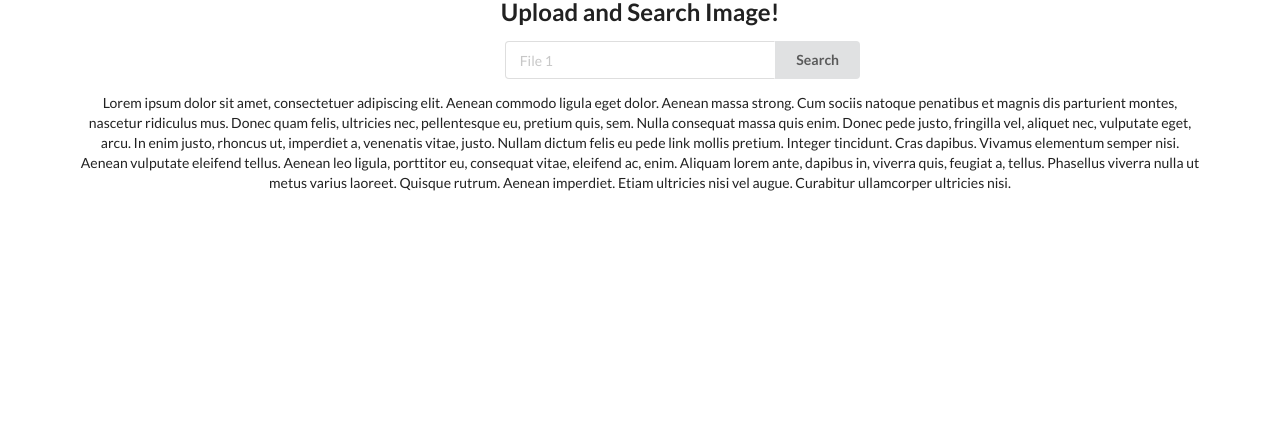
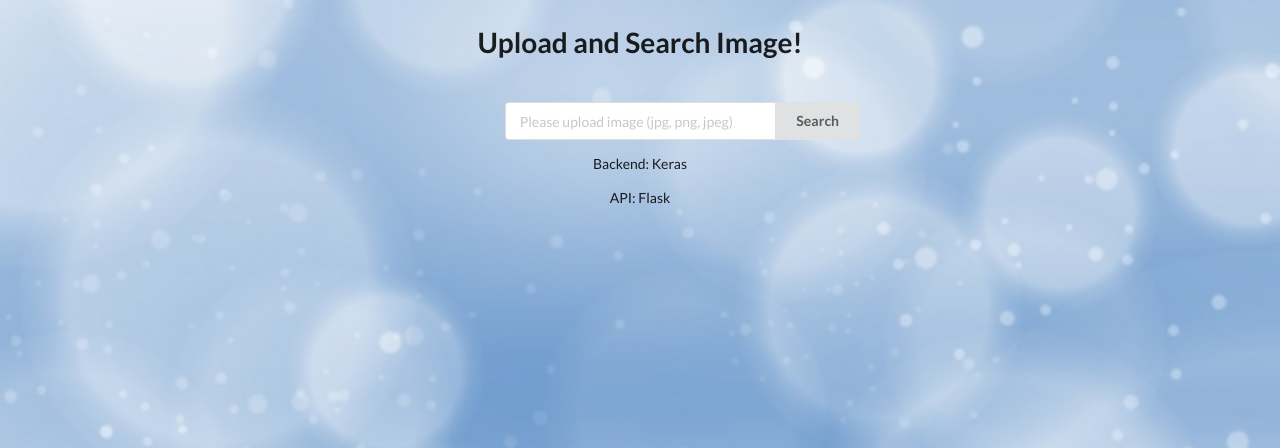
Before and after one commit to tiruka/imgsearch, a Flask app: page / in a window 1280 px wide. Shown: the top 448 px of the page. Run offline with Flask 2, Linux system fonts and the light colour scheme.

Commit message:
templates are modified

```diff
--- a/app.py
+++ b/app.py
@@ -47,6 +47,7 @@ def upload_file():
             return render_template('result.html',
                                     original_img_url=filepath,
                                     predicted_img_url=predicted_img_url,
+                                    image_name=image_name,
                                     percentage=percentage,)
 
     return render_template('index.html')
--- a/static/css/style.css
+++ b/static/css/style.css
@@ -1,7 +1,3 @@
-body {
-    padding: 1em;
-  }
-
-  .ui.action.input input[type="file"] {
-    display: none;
-  }
+.ui.action.input input[type="file"] {
+  display: none;
+}
--- a/templates/base.html
+++ b/templates/base.html
@@ -2,7 +2,7 @@
 <html lang="en">
 <head>
     <meta charset="UTF-8">
-    <link rel="stylesheet" href="/static/css/style.css" />
+    <link rel="stylesheet" href="static/css/style.css" />
     <link rel="stylesheet" href="//cdn.jsdelivr.net/npm/semantic-ui@2.4.2/dist/semantic.min.css" />
     <script
       src="https://code.jquery.com/jquery-2.2.4.min.js"
@@ -10,12 +10,8 @@
       crossorigin="anonymous"></script>
     <title>Image Search</title>
 </head>
-<body>
-  <div class="container">
-    <div class="row">
-        {% block content %}
-        {% endblock %}
-    </div>
-  </div>
+<body style='background-image: url("static/background/backgroundimage.jpeg");background-size:cover;background-position: center center;background-repeat: no-repeat;'>
+  {% block content %}
+  {% endblock %}
 </body>
 </html>
--- a/templates/index.html
+++ b/templates/index.html
@@ -1,29 +1,19 @@
 {% extends "base.html" %}
 {% block content %}
 
+<h1 class="ui center aligned header" style="padding:1em">Upload and Search Image!</h1>
 <div class="ui center aligned container">
-  <h2 class="ui header">Upload and Search Image!</h2>
   <p>
     <form class="ui form" method="post" enctype="multipart/form-data">
       <div class="ui action input">
-          <input type="text" placeholder="File 1" readonly />
+          <input type="text" placeholder="Please upload image (jpg, png, jpeg)" readonly />
           <input type="file" name="file" />
           <button type="submit" class="ui button">Search</button>
         </div>
     </form>
   </p>
-  <p>
-    Lorem ipsum dolor sit amet, consectetuer adipiscing elit. Aenean commodo ligula eget dolor.
-    Aenean massa strong. Cum sociis natoque penatibus et magnis dis parturient montes, nascetur
-    ridiculus mus. Donec quam felis, ultricies nec, pellentesque eu, pretium quis, sem. Nulla
-    consequat massa quis enim. Donec pede justo, fringilla vel, aliquet nec, vulputate eget, arcu.
-    In enim justo, rhoncus ut, imperdiet a, venenatis vitae, justo. Nullam dictum felis eu pede link
-    mollis pretium. Integer tincidunt. Cras dapibus. Vivamus elementum semper nisi. Aenean vulputate
-    eleifend tellus. Aenean leo ligula, porttitor eu, consequat vitae, eleifend ac, enim. Aliquam
-    lorem ante, dapibus in, viverra quis, feugiat a, tellus. Phasellus viverra nulla ut metus varius
-    laoreet. Quisque rutrum. Aenean imperdiet. Etiam ultricies nisi vel augue. Curabitur ullamcorper
-    ultricies nisi.
-  </p>
+  <p>Backend: Keras</p>
+  <p>API: Flask</p>
 </div>
 <script>
     $("input:text").click(function() {
@@ -34,6 +24,5 @@
         var name = e.target.files[0].name;
         $('input:text', $(e.target).parent()).val(name);
     });
-
 </script>
 {% endblock %}
```
Also changed, not shown: templates/result.html (+23 -11 lines), static/background/backgroundimage.jpeg (added).
